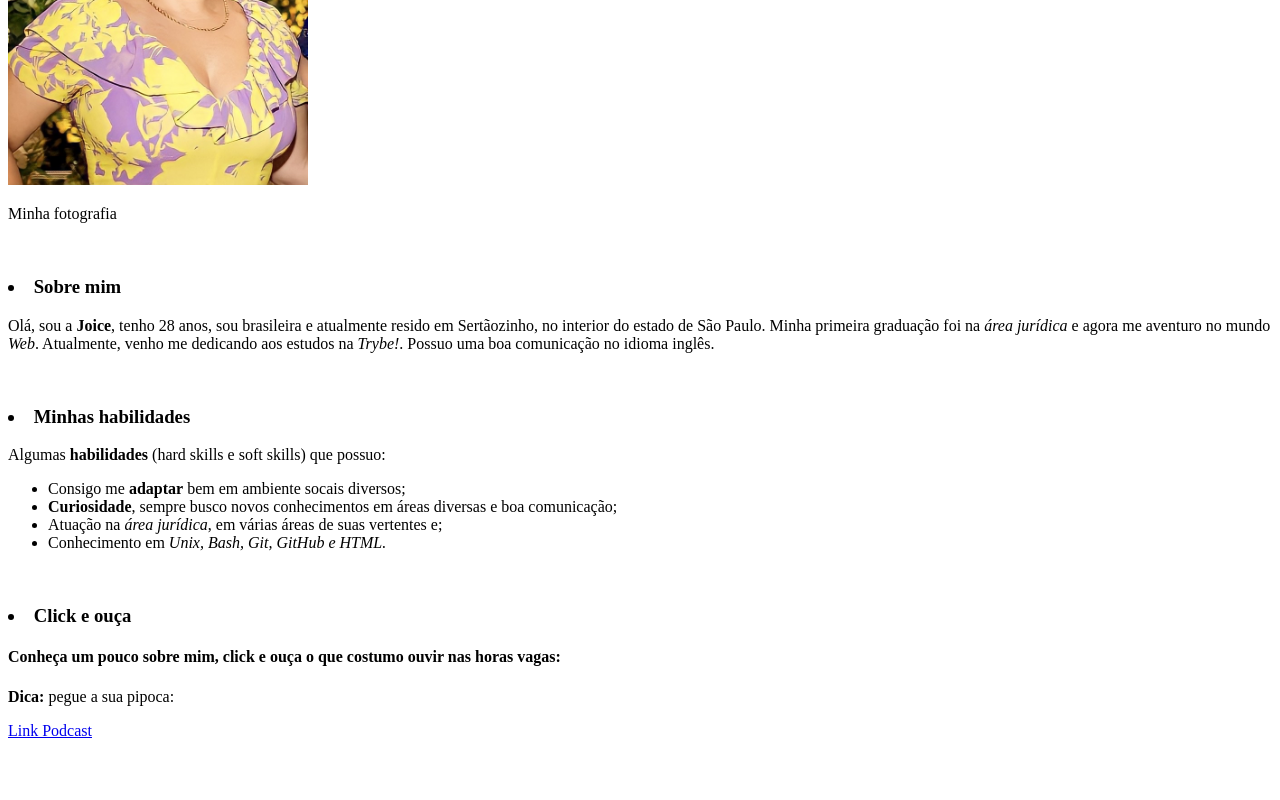
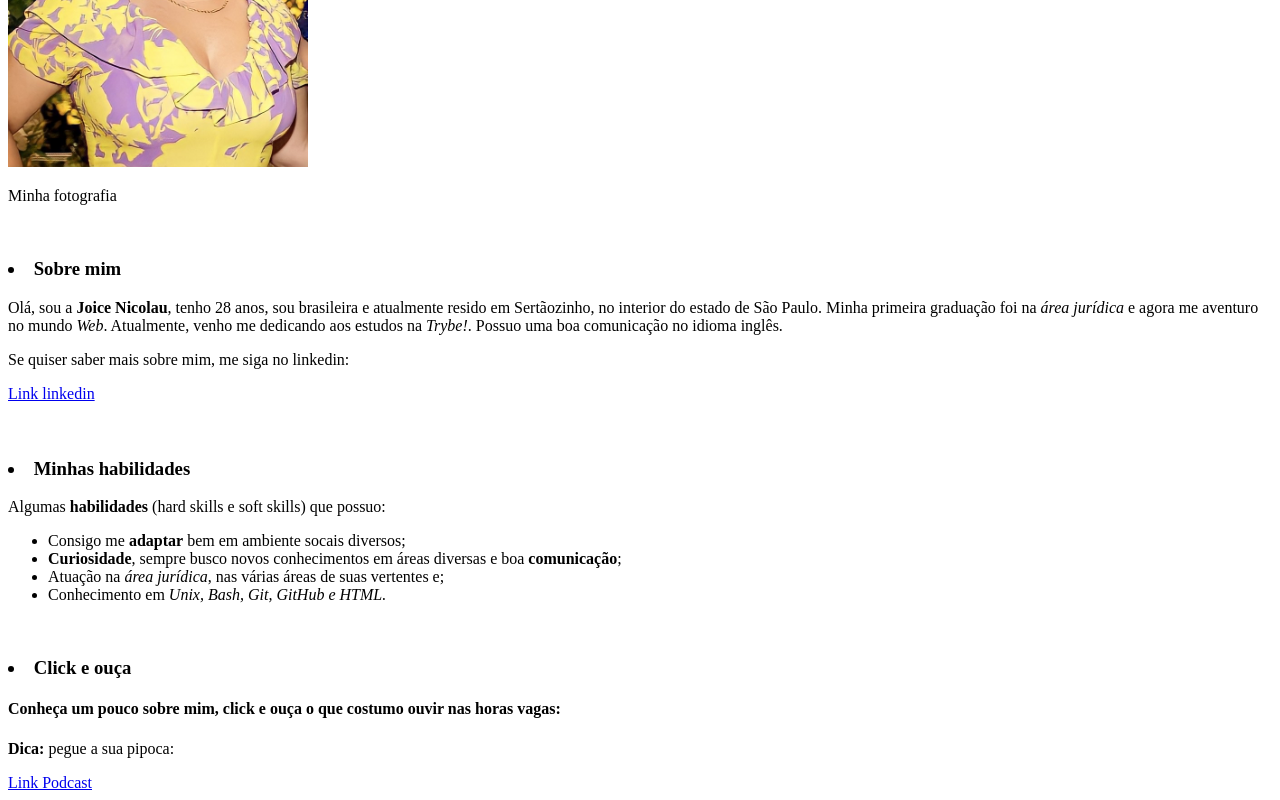
Before and after one commit to joicenicolau/joicenicolau.github.io, a plain HTML site: page index.html in a window 1280 px wide. Shown: the part 659-1459 px from the top of the page. Before the commit the page ends 1407 px from the top, so only its background shows below. Drawn offline with Linux system fonts and the light colour scheme.

Commit message:
adiciona linkedin

```diff
--- a/index.html
+++ b/index.html
@@ -23,7 +23,6 @@
 <br>
 <br>
 <br>
-<br>
 
 <!-- Adicionei uma foto acompanhada de descrição e criei um link interno que redireciona para ela -->
 <h3><p id="Minha foto"><li>Minha foto</li></p></h3>
@@ -35,16 +34,20 @@
 <!-- Uma breve descrição sobre mim -->
 <h3><p id="Sobre mim"><li>Sobre mim</li></p></h3>
 
-<p>Olá, sou a <strong>Joice</strong>, tenho 28 anos, sou brasileira e atualmente resido em Sertãozinho, no interior do estado de São Paulo. Minha primeira graduação foi na <em>área jurídica</em> e agora me aventuro no mundo <em>Web</em>. Atualmente, venho me dedicando aos estudos na <em>Trybe!</em>. Possuo uma boa comunicação no idioma inglês.</p>
+<p>Olá, sou a <strong>Joice Nicolau</strong>, tenho 28 anos, sou brasileira e atualmente resido em Sertãozinho, no interior do estado de São Paulo. Minha primeira graduação foi na <em>área jurídica</em> e agora me aventuro no mundo <em>Web</em>. Atualmente, venho me dedicando aos estudos na <em>Trybe!</em>. Possuo uma boa comunicação no idioma inglês.</p>
+<p>Se quiser saber mais sobre mim, me siga no linkedin:</p>
+<a href="https://www.linkedin.com/in/joice-nicolau-710a0424a/" target="_blank">Link linkedin</a>
 
+<br>
+<br>
 <br>
 
 <!-- Uma lista de habilidades que possuo e destaque na que mais gosto -->
 <h3><p id="Minhas habilidades"><li>Minhas habilidades</li></p></h3>
 <p> Algumas <strong>habilidades</strong> (hard skills e soft skills) que possuo: <ul>
     <li>Consigo me <strong>adaptar</strong> bem em ambiente socais diversos;</li>
-    <li><strong>Curiosidade</strong>, sempre busco novos conhecimentos em áreas diversas e boa comunicação;</li>
-    <li>Atuação na <em>área jurídica</em>, em várias áreas de suas vertentes e;</li>
+    <li><strong>Curiosidade</strong>, sempre busco novos conhecimentos em áreas diversas e boa <strong>comunicação</strong>;</li>
+    <li>Atuação na <em>área jurídica</em>, nas várias áreas de suas vertentes e;</li>
     <li>Conhecimento em <em>Unix, Bash, Git, GitHub e HTML.</em></li></ul>
 </p>
 
```
